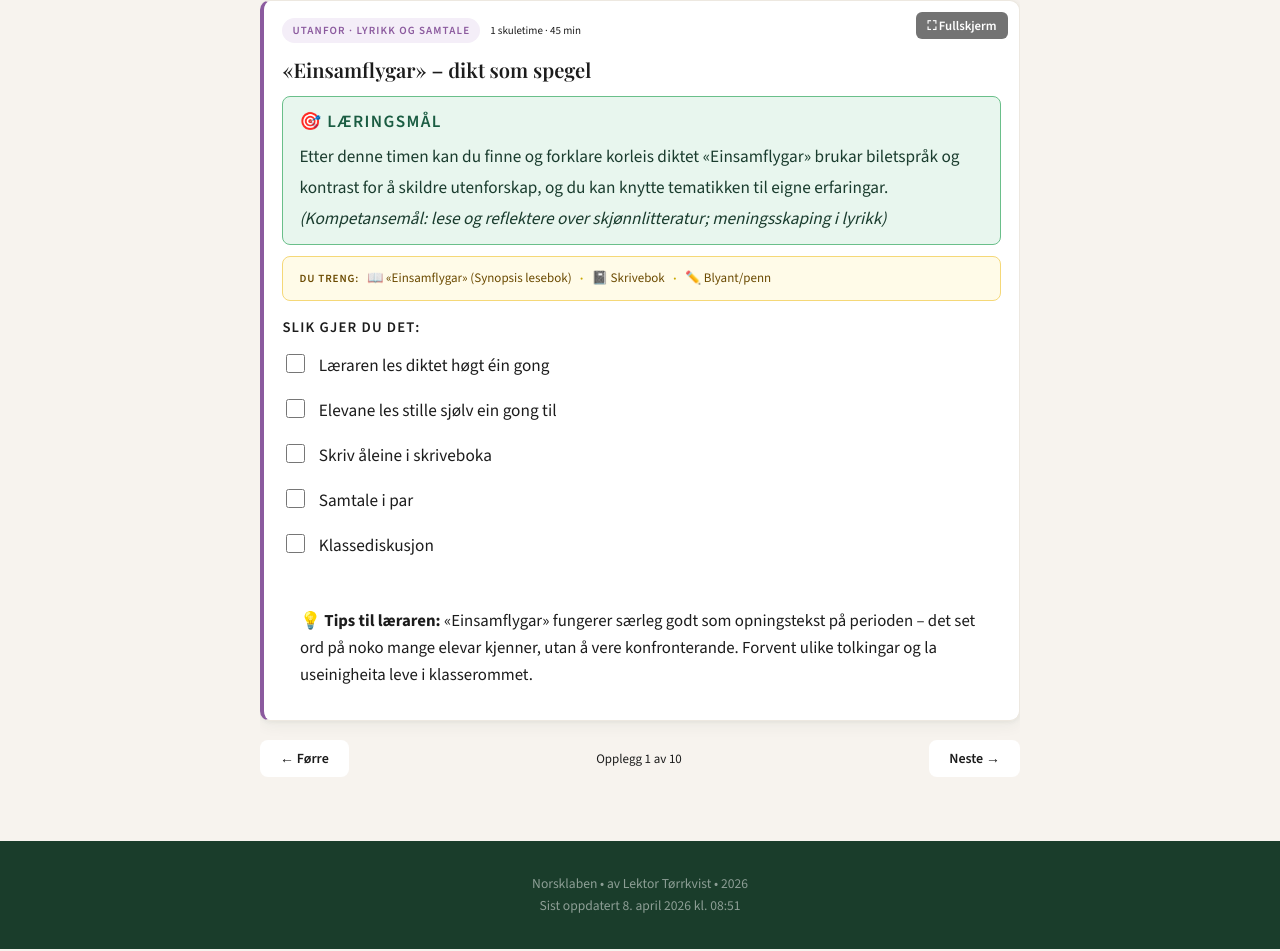
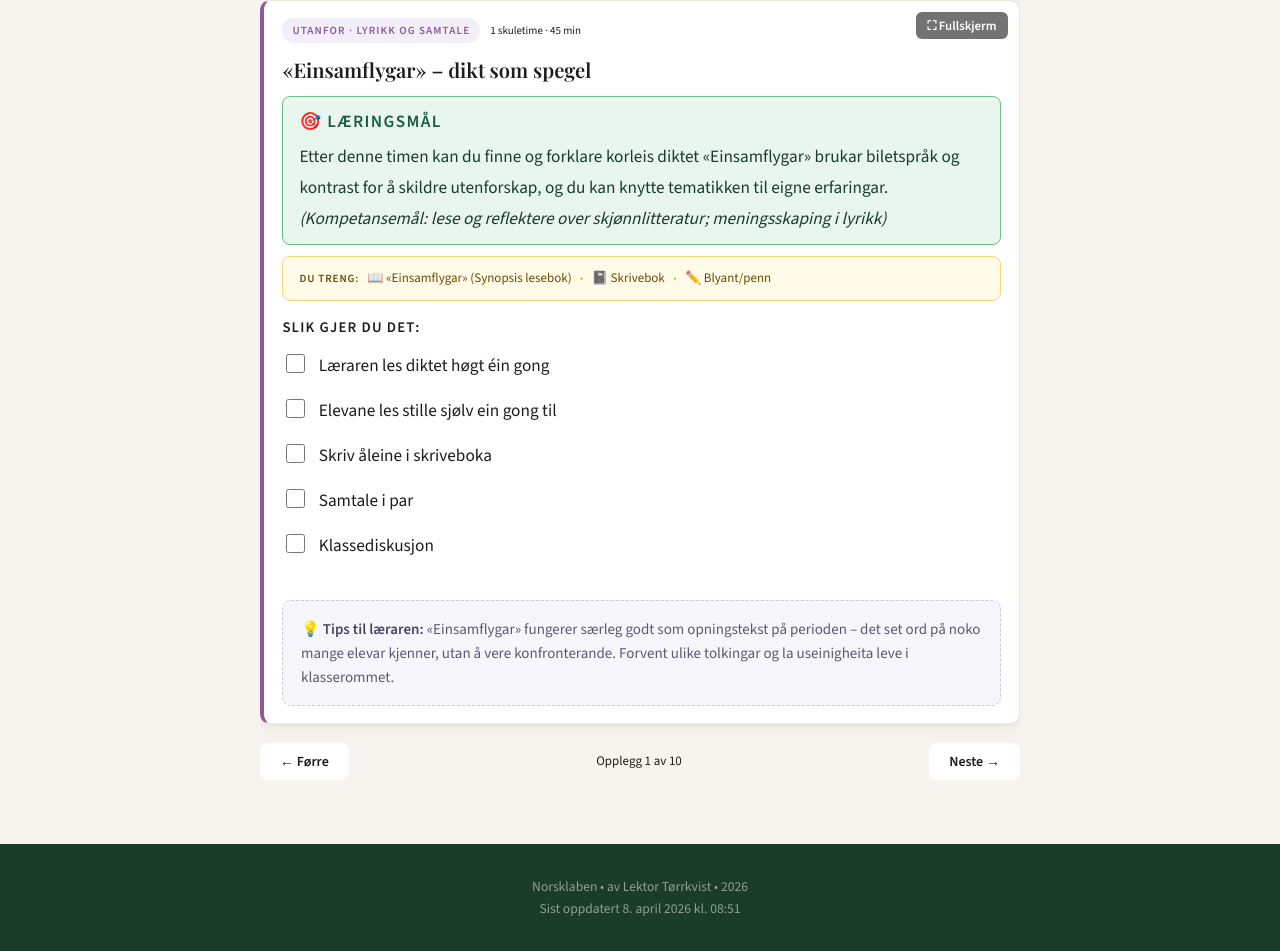
Before and after one commit to LektorTorrkvist/norsklaben, a plain HTML site: page undervisingsbank.html in a window 1280 px wide. Shown: the part 663-1614 px from the top of the page. Drawn offline with nearby package versions, Linux system fonts and the light colour scheme; a web font is replaced by a local one.

Commit message:
lesbarheit

```diff
--- a/undervisingsbank.html
+++ b/undervisingsbank.html
@@ -81,8 +81,19 @@
   }
 
   .ub-slide .tip {
-    margin-top: 1.7rem !important;
-    padding: 1rem 1.1rem !important;
+    margin-top: 2.3rem !important;
+    padding: 0.95rem 1.1rem !important;
+    background: #f7f6fb !important;
+    border: 1px dashed #cdc8de !important;
+    color: #5d5870 !important;
+    font-size: 0.94rem !important;
+    line-height: 1.62 !important;
+    box-shadow: none !important;
+  }
+
+  .ub-slide .tip strong {
+    color: #484365;
+    font-weight: 600;
   }
 
   #ub-slides .ub-slide .card:fullscreen,
```
